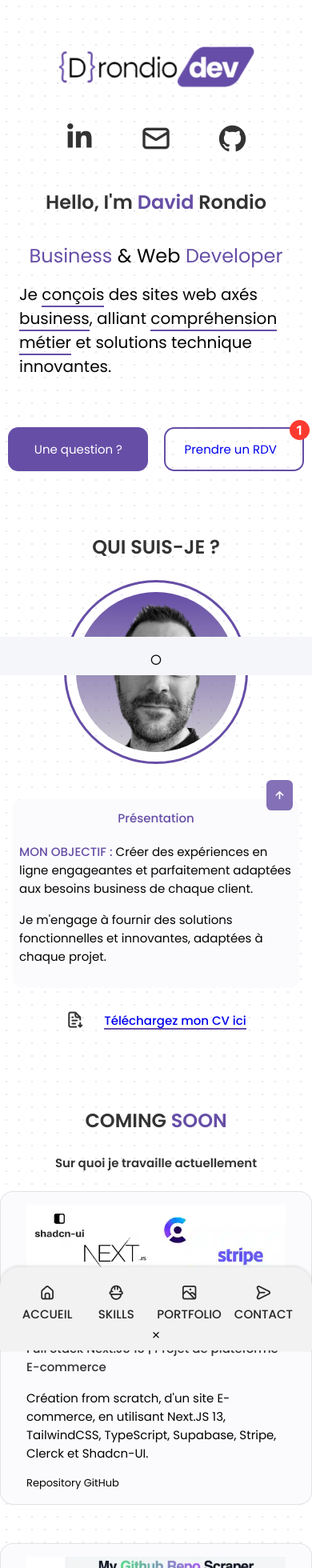
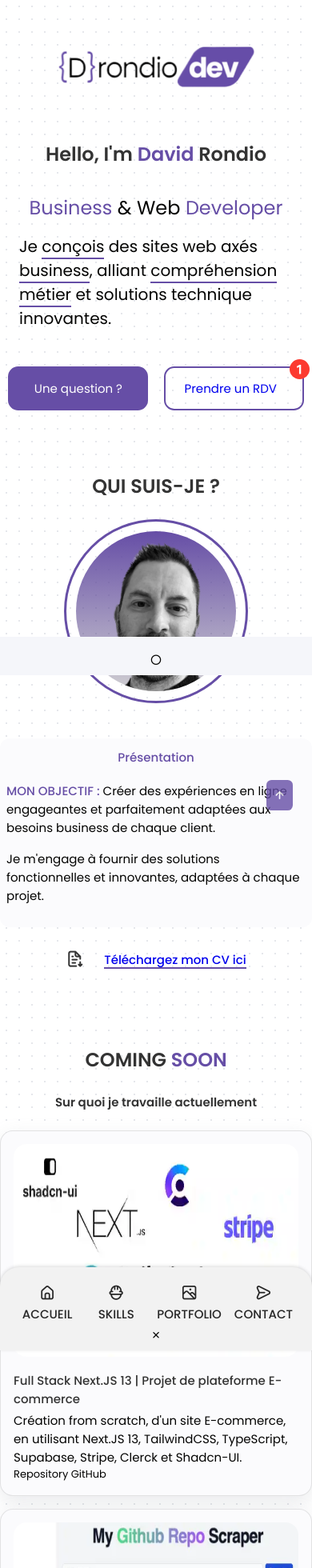
Before and after one commit to drondiodev/React-Portfolio, a React (Vite) app: page / in a window 390 px wide. Shown: the top 1960 px of the page at 80% size. Built offline with nearby package versions, Linux system fonts and the light colour scheme.

Commit message:
fix work card

```diff
--- a/src/components/about/about.css
+++ b/src/components/about/about.css
@@ -52,7 +52,7 @@
 .about__box {
   background-color: var(--container-color);
   border-radius: 0.75rem;
-  margin: 0 1rem;
+  margin: auto;
   text-align: center;
   padding: 1rem 0.75rem;
 }
@@ -100,7 +100,6 @@
     row-gap: 2.5rem;
   }
 
-
   .about__box {
     padding: 0.75rem 0.5rem;
   }
--- a/src/components/footer/footer.css
+++ b/src/components/footer/footer.css
@@ -4,7 +4,7 @@
 }
 
 .footer__container {
-  padding: 2rem 0 6rem;
+  padding: 2rem 0 1rem;
 }
 
 .footer__title,
@@ -69,7 +69,6 @@
 .footer__terms {
   text-align: center;
   font-size: var(--smaller-font-size);
-  margin-bottom: 2rem;
 }
 
 @media screen and (max-width: 992px) {
@@ -78,4 +77,17 @@
     border-radius: 0.25rem;
     font-size: 1rem;
   }
+
+  .footer__terms {
+    margin-bottom: 2rem;
+  }
+
 }
+
+
+@media screen and (max-width: 768px) {
+  .footer__container {
+    padding: 2rem 0 5rem;
+  }
+
+}
--- a/src/components/home/Data.jsx
+++ b/src/components/home/Data.jsx
@@ -1,6 +1,6 @@
 const Data = () => {
   return (
-    <section className="home__data" aria-label="Information principale">
+    <section aria-label="Information principale">
       <h1 className="home__title">
         Hello, I&apos;m <span>David</span> Rondio
       </h1>
--- a/src/components/home/Home.jsx
+++ b/src/components/home/Home.jsx
@@ -1,5 +1,4 @@
 import "./home.css";
-import Social from "./Social";
 import Data from "./Data";
 import logo from "../../assets/logo.png";
 const Home = () => {
@@ -10,7 +9,6 @@ const Home = () => {
           <div className="home__logo">
             <img src={logo} width="250px" alt="logo drondiodev" />
           </div>
-          <Social />
           <Data />
         </div>
       </div>
--- a/src/components/home/home.css
+++ b/src/components/home/home.css
@@ -3,15 +3,10 @@
 }
 
 .home__content {
-  grid-template-columns: 116px 1fr;
+  grid-template-columns: 1fr;
   padding-top: 5.5rem;
   align-items: center;
-}
-
-.home__social {
-  display: grid;
-  grid-template-columns: max-content;
-  row-gap: 2rem;
+  margin: auto;
 }
 
 .home__social-icon {
@@ -44,9 +39,8 @@
 }
 
 .home__description {
-  max-width: 700px;
+  max-width: 900px;
   font-size: var(--h2-font-size);
-  margin: 1rem 0 1rem 0;
 }
 
 .home__description span {
@@ -60,7 +54,7 @@
 
 @media screen and (max-width: 992px) {
   .home__content {
-    grid-template-columns: 100px 1fr;
+    grid-template-columns: 1fr;
   }
 
   .home__subtitle {
@@ -101,12 +95,6 @@
     height: 200px;
   }
 
-  .home__social {
-    display: flex;
-    justify-content: space-evenly;
-    align-items: center;
-  }
-
   .home__title,
   .home__subtitle {
     text-align: center;
--- a/src/components/lastprojects/lastprojects.css
+++ b/src/components/lastprojects/lastprojects.css
@@ -7,8 +7,6 @@
 }
 
 .working__img {
-  width: 600px;
-  height: 375px;
   border-radius: 1rem;
   margin-bottom: var(--mb-1);
 }
@@ -25,7 +23,7 @@
 }
 
 .work__card {
-  max-width: 600px;
+  max-width: 500px;
   background-color: var(--container-color);
   border: 1px solid rgba(0, 0, 0, 0.1);
   padding: 1rem 2rem;
--- a/src/components/work/WorkItems.jsx
+++ b/src/components/work/WorkItems.jsx
@@ -3,13 +3,13 @@
 
 const WorkItems = ({ item }) => {
   return (
-    <div className="work__card" key={item.id}>
-      <img src={item.image} alt={item.alt} className="work__image" />
-
+    <section className="work__card">
+      <div key={item.id}>
+        <img src={item.image} alt={item.alt} className="work__img" />
+      </div>
       <div>
         <h3 className="work__title">{item.title}</h3>
         <p className="work__subtitle">{item.description}</p>
-
         <a
           href={item.repo}
           target="_blank"
@@ -20,7 +20,7 @@ const WorkItems = ({ item }) => {
           Repository GitHub
         </a>
       </div>
-    </div>
+    </section>
   );
 };
 
--- a/src/components/work/work.css
+++ b/src/components/work/work.css
@@ -1,3 +1,51 @@
+.work__container {
+  grid-template-columns: repeat(1, max-content);
+  gap: 3rem;
+  justify-content: center;
+}
+
+.work__img {
+  width: 400px;
+  height: 266px;
+  margin-bottom: var(--mb-1);
+  border-radius: 1rem;
+}
+
+.work__card {
+  display: flex;
+  flex-direction: column;
+  align-items: center;
+  background-color: var(--container-color);
+  border: 1px solid rgba (0, 0, 0, 0.1);
+  padding: 1.25rem;
+  margin-bottom: var(--mb-1);
+  box-shadow: rgba(149, 157, 165, 0.2) 0px 8px 24px;
+  border-radius: 1rem;
+}
+
+.work__title {
+  font-size: var(--normal-font-size);
+  font-weight: var(--font-medium);
+  margin-bottom: var(--mb-0-5);
+}
+
+.work__button {
+  color: var(--text-color);
+  font-size: var(--small-font-size);
+  display: flex;
+  align-items: center;
+  column-gap: 0.25rem;
+}
+
+.work__button-icon {
+  font-size: 1rem;
+  transition: 0.4s;
+}
+
+.work__button:hover .work__button-icon {
+  transform: translateX(0.25rem);
+}
+
 .work__filters {
   display: flex;
   justify-content: center;
@@ -12,91 +60,46 @@
   padding: 0.25rem 0.75rem;
   font-weight: var(--font-medium);
   border-radius: 0.5rem;
-  text-transform: capitalize;
 }
 
 .work__item:hover {
-  background-color: var(--primary);
+  background-color: var(--title-color);
   color: var(--container-color);
 }
 
-.work__container {
-  grid-template-columns: repeat(1, max-content);
-  gap: 1rem;
-  justify-content: center;
-}
-
-.work__card {
-  background-color: var(--container-color);
-  border: 1px solid rgba(0, 0, 0, 0.1);
-  border-radius: 1rem;
-  max-width: 600px;
-}
-
-.work__card:hover {
-  transition: 0.3s;
-  background-color: var(--container-color-hover);
-}
-
-.work__img {
-  width: 100%;
-  border-radius: 1rem;
-  margin-bottom: var(--mb-1);
-}
-
-.work__content {
-  padding: 1rem;
-}
-
-.work__title {
-  font-size: var(--normal-font-size);
-  font-weight: var(--font-medium);
-  margin-bottom: var(--mb-1);
-}
-
-.work__subtitle {
-  font-size: var(--normal-font-size);
-  margin-bottom: var(--mb-1);
-}
-
-.button {
-  padding: 1rem;
-}
-
-.work__button {
-  color: var(--text-color);
-  font-size: var(--small-font-size);
-  display: flex;
-  align-items: center;
-  column-gap: .25rem;
-  margin-right: 3rem;
-}
-
-
-.work__button:hover {
-  color: var(--primary);
-}
-
+/* ----active work--- */
 .active-work {
-  background-color: var(--primary);
+  background-color: #000;
   color: var(--container-color);
 }
 
 
+/* ========================= Breakpoints ============================== */
+
 @media screen and (max-width: 992px) {
   .work__container {
-    grid-template-columns: repeat(1, max-content);
+    gap: 1.25rem;
+  }
+
+  .work__card {
+    padding: 1rem;
   }
 
   .work__img {
     margin-bottom: 0.75rem;
   }
+
+  .work__title {
+    margin-bottom: 0.25rem;
+  }
 }
 
+/* ===============  For medium device ==================== */
 @media screen and (max-width: 768px) {
   .work__container {
     grid-template-columns: max-content;
   }
+
 }
 
 @media screen and (max-width: 576px) {
@@ -109,6 +112,8 @@
   }
 }
 
+
+/* ========== For small device ============== */
 @media screen and (max-width: 350px) {
   .work__item {
     font-size: var(--small-font-size);
@@ -117,4 +122,5 @@
   .work__filters {
     column-gap: 0.25rem;
   }
+
 }
```
